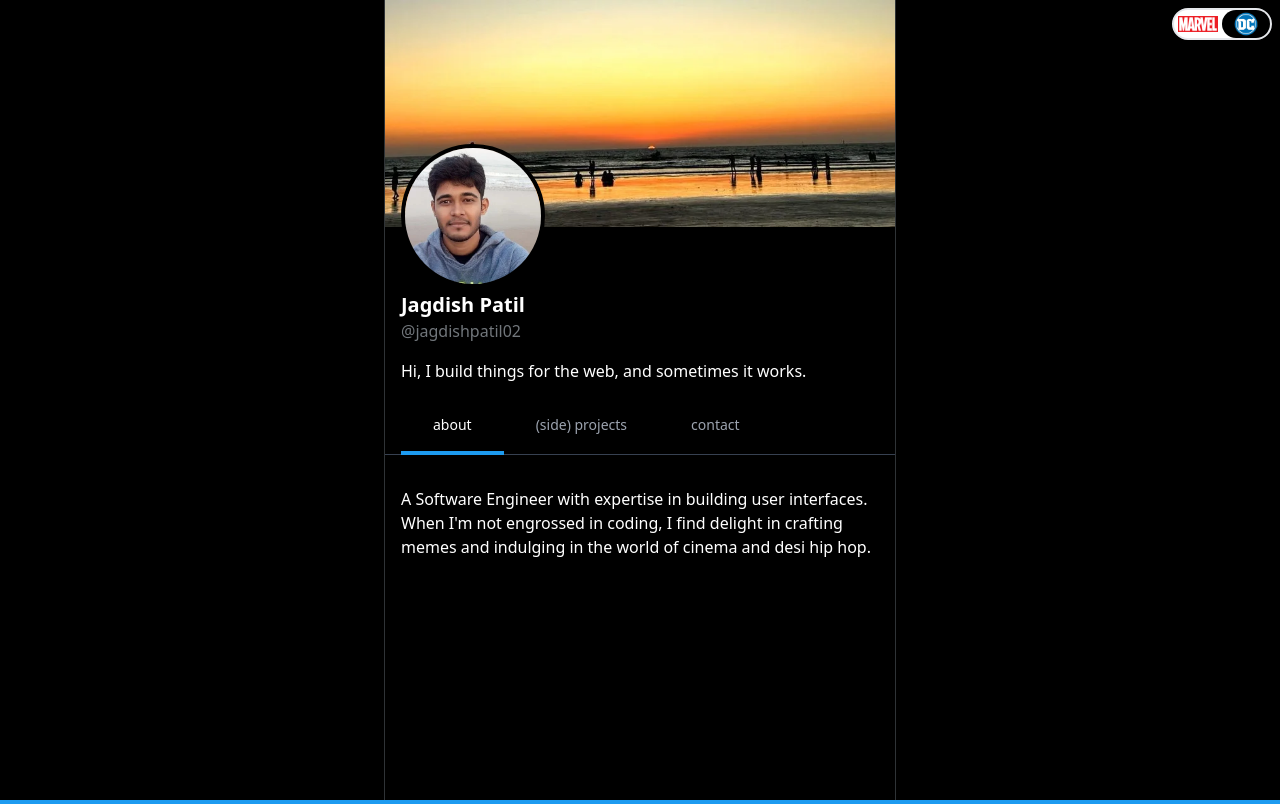
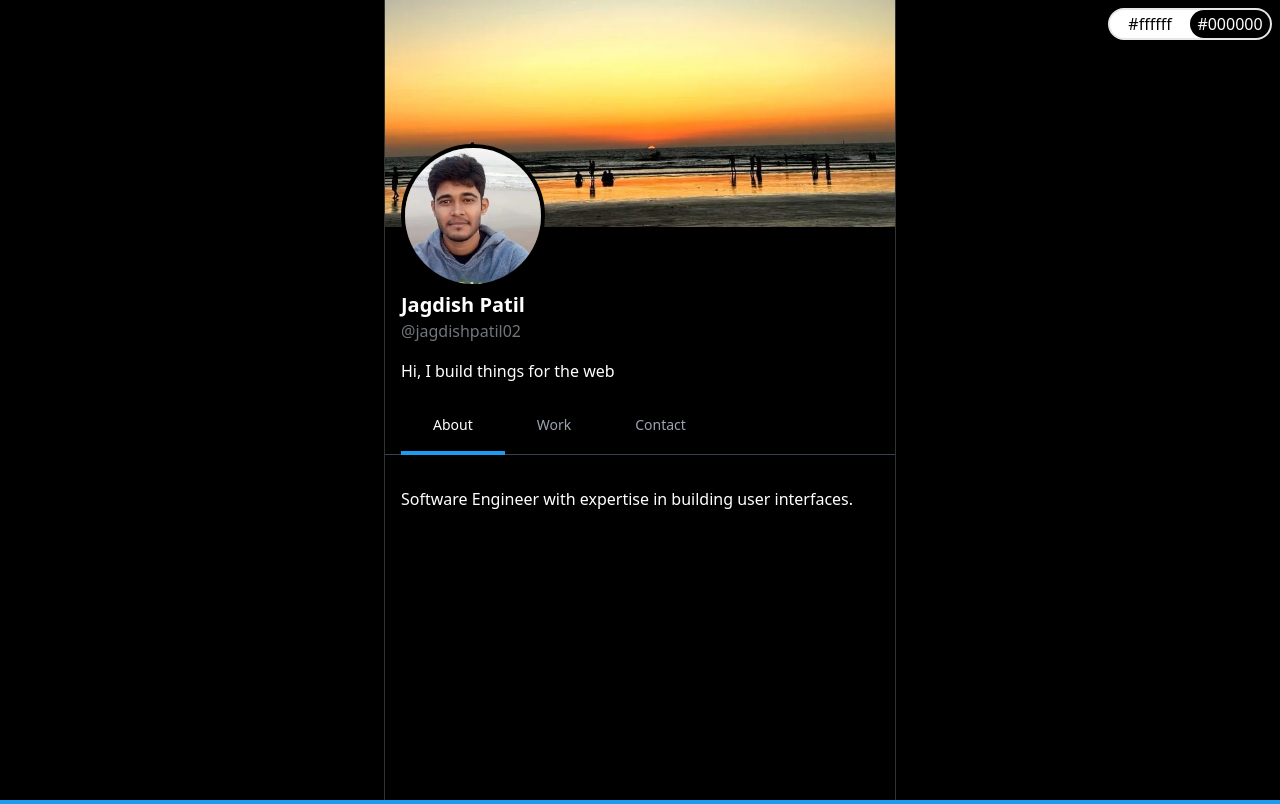
Before and after one commit to jagdishpatil02/portfolio, an Angular app: page /home in a window 1280 px wide. Built offline with nearby package versions, Linux system fonts and the light colour scheme.

Commit message:
portfolio updated

```diff
--- a/src/app/app.component.html
+++ b/src/app/app.component.html
@@ -4,14 +4,16 @@
             <!-- toggle -->
             <div class="block bg-white w-full h-8 rounded-full border-2 relative flex justify-between items-center"
                 id="marvelDCWrapper">
-                <button id="marvel" class="w-12 rounded-full h-full flex justify-center items-center transition"
+                <button id="marvel" class="w-20 rounded-full h-full flex justify-center items-center transition"
                     [class.active]="lightmode" (click)="toggleMode('light')">
-                    <img src="../../assets/images/marvel.webp" class="w-12 p-1">
+                    #ffffff
+                    <!-- <img src="../../assets/images/marvel.webp" class="w-12 p-1"> -->
                 </button>
 
-                <button id="dc" class="w-12 rounded-full h-full flex justify-center items-center transition"
+                <button id="dc" class="w-20 rounded-full h-full flex justify-center items-center transition"
                     [class.active]="darkmode" (click)="toggleMode('dark')">
-                    <img src="../../assets/images/dc.webp" class="w-10 p-1">
+                    #000000
+                    <!-- <img src="../../assets/images/dc.webp" class="w-10 p-1"> -->
                 </button>
             </div>
         </label>
--- a/src/app/app.component.scss
+++ b/src/app/app.component.scss
@@ -1,5 +1,6 @@
 .active {
     background-color: #000;
+    color: #fff;
   }
 
 .inactive {
--- a/src/app/home/home.component.html
+++ b/src/app/home/home.component.html
@@ -21,7 +21,7 @@
         <!-- <p class="dark:text-[#71767b] text-[#536471] py-2"><i class="fa-solid fa-location-dot"></i><span
                 class="px-2">Pune, India</span></p> -->
         <p class="dark:text-white text-black">Hi,
-            I build things for the web, and sometimes it works.
+            I build things for the web
         </p>
     </div>
 
@@ -31,19 +31,19 @@
             <li role="presentation" class="cursor-pointer dark:hover:bg-[#e7e9ea1a] hover:bg-[#0f14191a]">
                 <button class="px-8 inline-block  border-b-2 border-transparent p-4 dark:hover:text-gray-300 "
                     id="profile-tab" type="button" role="tab" aria-controls="profile-example" aria-selected="false">
-                    about
+                    About
                 </button>
             </li>
             <li role="presentation" class="cursor-pointer dark:hover:bg-[#e7e9ea1a] hover:bg-[#0f14191a]">
                 <button class="px-8   inline-block  border-b-2 border-transparent p-4 dark:hover:text-gray-300 "
                     id="projects-tab" type="button" role="tab" aria-controls="project-example" aria-selected="false">
-                    (side) projects
+                    Work
                 </button>
             </li>
             <li role="presentation" class="cursor-pointer dark:hover:bg-[#e7e9ea1a] hover:bg-[#0f14191a]">
                 <button class=" px-8   inline-block  border-b-2 border-transparent p-4 dark:hover:text-gray-300 "
                     id="contact-tab" type="button" role="tab" aria-controls="contact-example" aria-selected="false">
-                    contact
+                    Contact
                 </button>
             </li>
         </ul>
@@ -51,14 +51,14 @@
     <div id="tabContentExample" class="pb-16">
         <div class="hidden p-4 " id="profile-example" role="tabpanel" aria-labelledby="profile-tab">
             <p class="text-md text-black dark:text-white">
-                A Software Engineer with expertise in building user interfaces. When I'm not engrossed in
-                coding, I find delight in crafting memes and
-                indulging in the world of cinema and desi hip hop.
+                Software Engineer with expertise in building user interfaces.
             </p>
         </div>
         <div class=" hidden dark:text-white text-black" id="project-example" role="tabpanel"
             aria-labelledby="projects-tab">
-            <ul>
+
+            <a href="https://jagdishpatil02.github.io/" target="_blank" class="p-4 underline text-blue-500">Demos</a>
+            <!-- <ul>
                 <li
                     class="py-8 px-4  border-b dark:border-[#2f3336] border-[#eff3f4] dark:hover:bg-[#FFFFFF0C] hover:bg-[#efe8e84d]  ">
                     <a href="https://github.com/jagdishpatil02/DataVersesX" target="_blank"
@@ -97,7 +97,7 @@
                 </li>
 
 
-            </ul>
+            </ul> -->
 
         </div>
 
```
